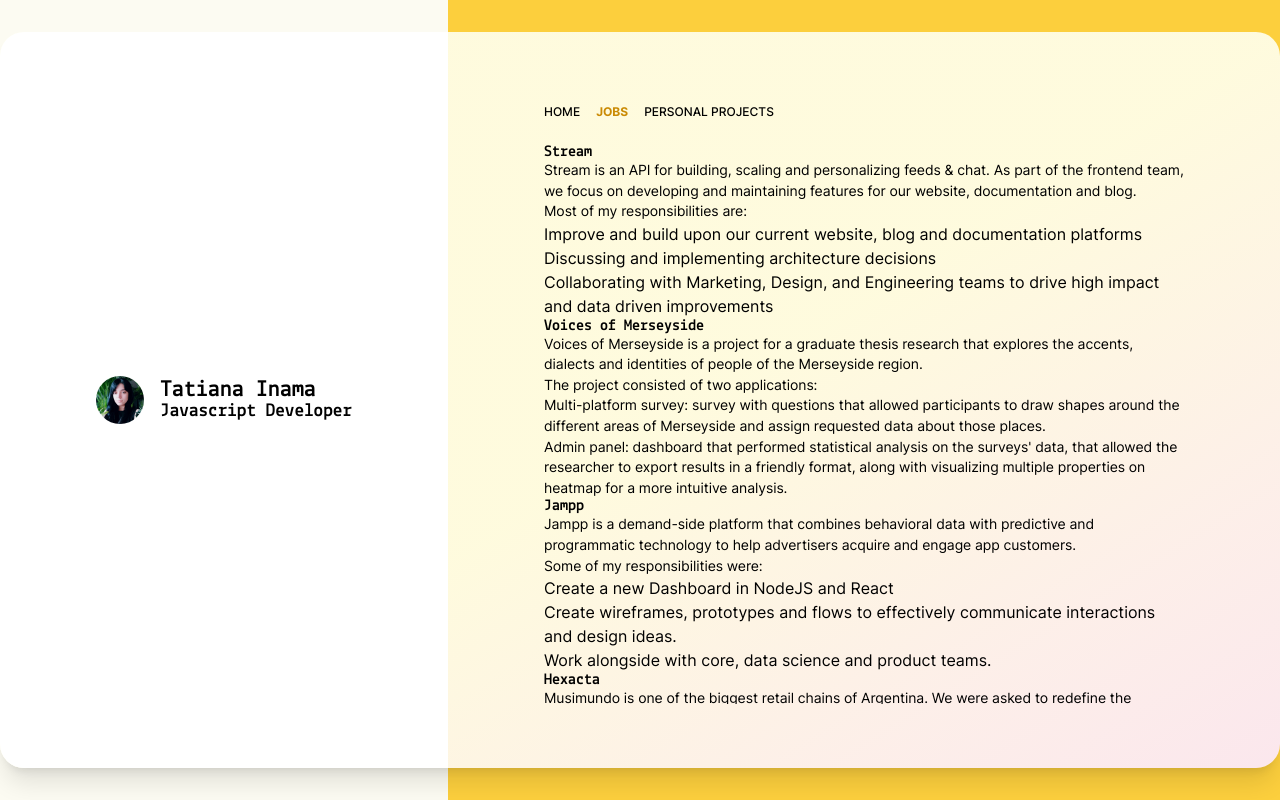
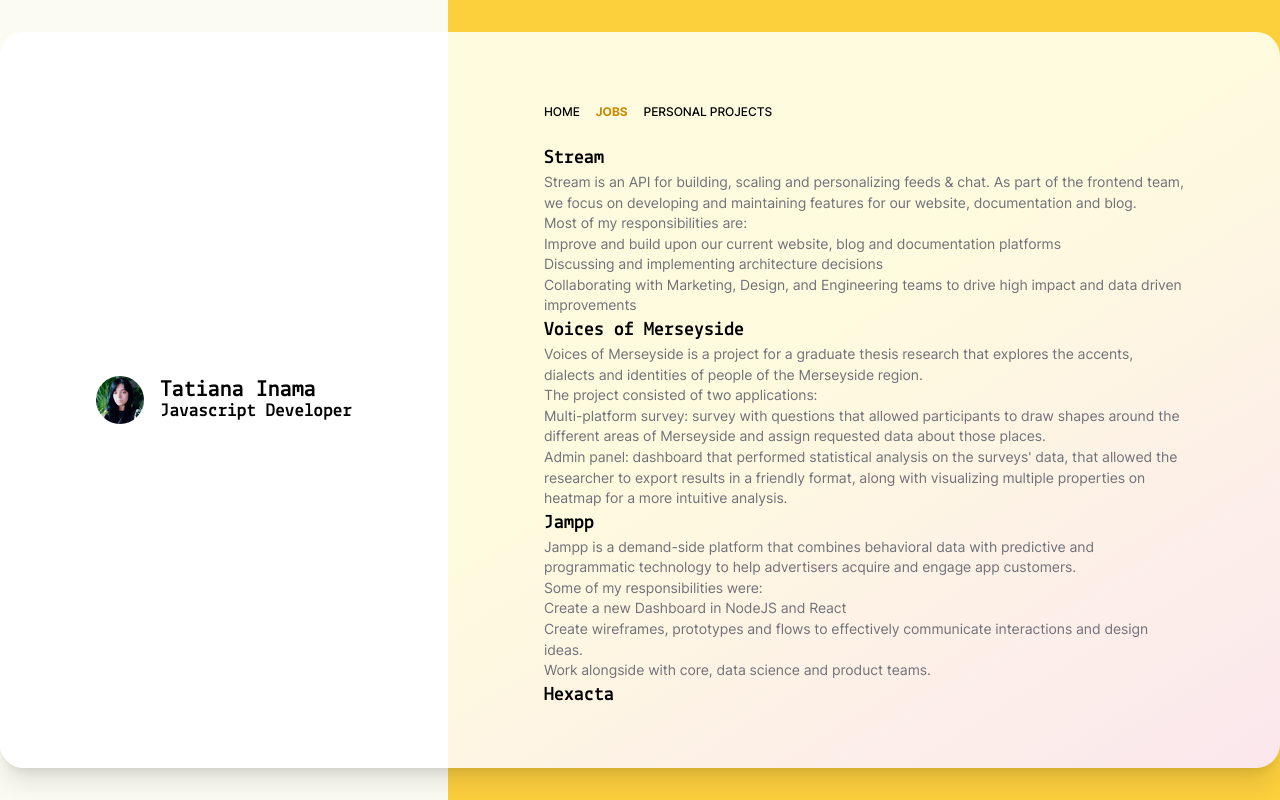
Before and after one commit to tatianainama/portfolio, a Next.js app: page /jobs in a window 1280 px wide. Built offline with nearby package versions, Linux system fonts and the light colour scheme.

Commit message:
Update colors

```diff
--- a/components/Layout/Layout.module.css
+++ b/components/Layout/Layout.module.css
@@ -8,8 +8,13 @@
     @apply my-8 shadow-xl bg-opacity-70 flex-row xl:rounded-3xl overflow-hidden;
     max-height: 50rem;
     height: calc(100vh - 4rem);
-    background: linear-gradient(147.82deg, rgba(248, 252, 61, 0.08) 52.82%, rgba(226, 96, 205, 0.08) 82.24%, rgba(204, 0, 255, 0.08) 99.65%),
-linear-gradient(0deg, rgba(255, 255, 255, 0.9), rgba(255, 255, 255, 0.9));
+    background: linear-gradient(
+        147.82deg,
+        rgba(248, 252, 61, 0.08) 52.82%,
+        rgba(226, 96, 205, 0.08) 82.24%,
+        rgba(204, 0, 255, 0.08) 99.65%
+      ),
+      linear-gradient(0deg, rgba(255, 255, 255, 0.9), rgba(255, 255, 255, 0.9));
   }
 }
 
@@ -38,7 +43,7 @@
 }
 
 .content {
-  @apply mt-4 lg:overflow-y-auto;
+  @apply mt-4 lg:overflow-y-auto text-zinc-500;
 }
 
 @screen sm {
--- a/pages/projects.tsx
+++ b/pages/projects.tsx
@@ -13,7 +13,7 @@
     <Layout>
       {projects.map(({ id, data, content }) => (
         <div key={id}>
-          <h3>{data.project}</h3>
+          <h2>{data.project}</h2>
           <div dangerouslySetInnerHTML={{ __html: content }}></div>
         </div>
       ))}
--- a/styles/globals.css
+++ b/styles/globals.css
@@ -58,7 +58,8 @@
   box-sizing: border-box;
 }
 
-p {
+p,
+ul {
   font-size: 0.875rem;
   line-height: 1.47;
   letter-spacing: -0.006em;
@@ -73,3 +74,7 @@
   font-family: 'Lekton', monospace;
   line-height: 1;
 }
+
+h2 {
+  @apply text-black text-xl;
+}
```
